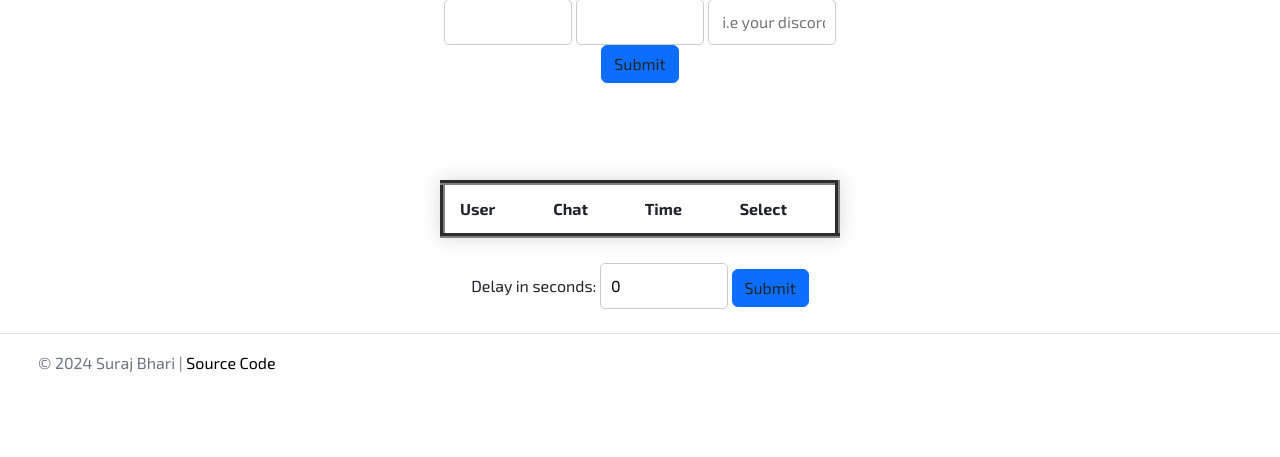
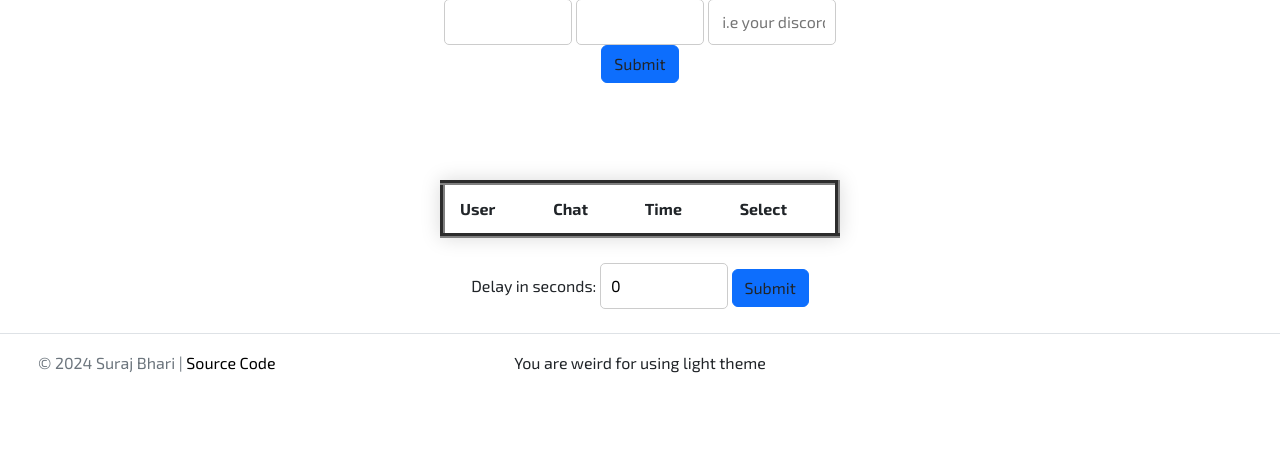
Before and after one commit to abhishek8911/streamsnip, a Python web app: template templates/add.html in a window 1280 px wide. Shown: the part 61-518 px from the top of the page. Run offline with Jinja, Linux system fonts and the light colour scheme; the template is opened without the code that fills it, so the values that code supplies are empty.

Commit message:
fix weird light theme bug

```diff
--- a/templates/layout.html
+++ b/templates/layout.html
@@ -175,7 +175,7 @@
     </a>
     <span class="mb-3 mb-md-0 text-muted">© 2024 Suraj Bhari | <a href="https://github.com/surajbhari/clip_nightbot">Source Code </a></span>
     </div>
-
+    <span style="color: rgba(33, 37, 41, 1);">You are weird for using light theme</span>
     <ul class="nav col-md-4 justify-content-end list-unstyled d-flex">
     <li class="ms-3"><a class="text-muted" href="#"><svg class="bi" width="24" height="24"><use xlink:href="#twitter"></use></svg></a></li>
     <li class="ms-3"><a class="text-muted" href="#"><svg class="bi" width="24" height="24"><use xlink:href="#instagram"></use></svg></a></li>
```
